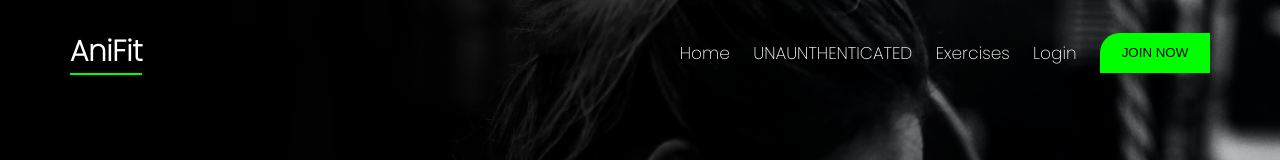
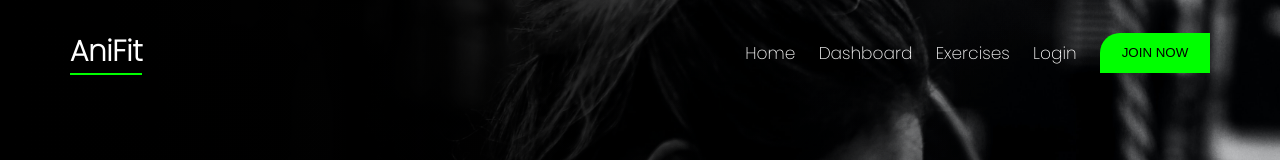
Before and after one commit to andria21/AniFit-NextJs, a Next.js app: page / in a window 1280 px wide. Shown: the top 160 px of the page. Built offline with nearby package versions, Linux system fonts and the light colour scheme; no server answers.

Commit message:
uploading to vercel now

```diff
--- a/src/components/navbar/Navbar.jsx
+++ b/src/components/navbar/Navbar.jsx
@@ -35,22 +35,12 @@ const Navbar = () => {
           <Link href={"/"} className={styles.link}>
             Home
           </Link>
-          {session.status === "authenticated" ? (
-              <Link href={"/"} className={styles.link}>
-                AUTHENTICATED
-              </Link>
-            ): (
-              <Link href={"/"} className={styles.link}>
-                UNAUNTHENTICATED
-              </Link>
-            )}
 
-          {session.status === "authenticated" &&
-            session.data.user.email === adminEmail && (
-              <Link href={"/dashboard"} className={styles.link}>
-                Dashboard
-              </Link>
-            )}
+          {session.data?.user.email === adminEmail && (
+            <Link href={"/dashboard"} className={styles.link}>
+              Dashboard
+            </Link>
+          )}
 
           <Link href={"/exercises"} className={styles.link}>
             Exercises
```
